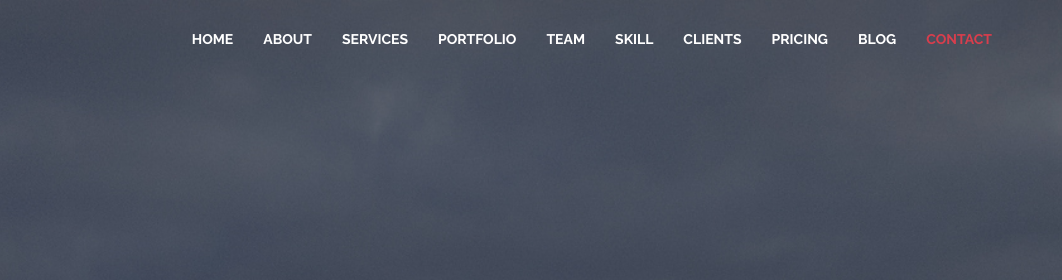
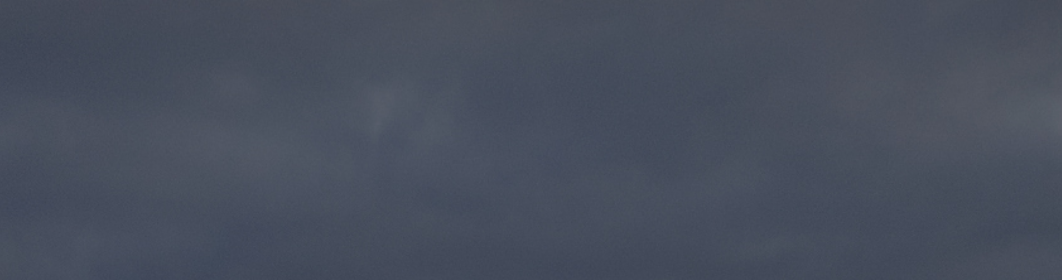
Before and after one commit to Vit-sa07/mapAbd, a plain HTML site: page index.html in a window 1280 px wide. Shown: the top 280 px of the page, 218-1280 px from the left. Drawn offline with Linux system fonts and the light colour scheme; some packages are replaced by stand-ins of ours; a web font is replaced by a local one.

Commit message:
Update index.html

```diff
--- a/index.html
+++ b/index.html
@@ -8,7 +8,7 @@
 		<!-- For Resposive Device -->
 		<meta name="viewport" content="width=device-width, initial-scale=1.0">
 
-		<title>BizPro || Responsive html5 template</title>
+		<title>АБД - маршруты</title>
 
 		<!-- Favicon -->
 		<link rel="icon" type="image/png" sizes="56x56" href="images/fav-icon/icon.png">
@@ -44,36 +44,7 @@
 				<div class="container">
 					<a href="index.html" class="logo float-left tran4s"><img src="images/logo/logo.png" alt="Logo"></a>
 
-					<!-- ========================= Theme Feature Page Menu ======================= -->
-					<nav class="navbar float-right theme-main-menu one-page-menu">
-					   <!-- Brand and toggle get grouped for better mobile display -->
-					   <div class="navbar-header">
-					     <button type="button" class="navbar-toggle collapsed" data-toggle="collapse" data-target="#navbar-collapse-1" aria-expanded="false">
-					       <span class="sr-only">Toggle navigation</span>
-					       Menu
-					       <i class="fa fa-bars" aria-hidden="true"></i>
-					     </button>
-					   </div>
-					   <!-- Collect the nav links, forms, and other content for toggling -->
-					   <div class="collapse navbar-collapse" id="navbar-collapse-1">
-					     <ul class="nav navbar-nav">
-					       	<li class="active"><a href="#home">HOME</a></li>
-							<li><a href="#about-us">ABOUT</a></li>
-							<li><a href="#service-section">SERVICES</a></li>
-							<li><a href="#project-section">PORTFOLIO</a></li>
-							<li><a href="#team-section">TEAM</a></li>
-							<li><a href="#skill-section">Skill</a></li>
-							<li><a href="#our-client">CLIENTS</a></li>
-							<li><a href="#pricing-section">Pricing</a></li>
-							<li class="dropdown-holder"><a href="#blog-section">BLOG</a>
-								<ul class="sub-menu">
-					       			<li><a href="blog-details.html" class="tran3s">Blog Details</a></li>
-					       		</ul>
-							</li>
-							<li><a href="#contact-section">CONTACT</a></li>
-					     </ul>
-					   </div><!-- /.navbar-collapse -->
-					</nav> <!-- /.theme-feature-menu -->
+
 				</div>
 			</header> <!-- /.theme-main-header -->
 
```
